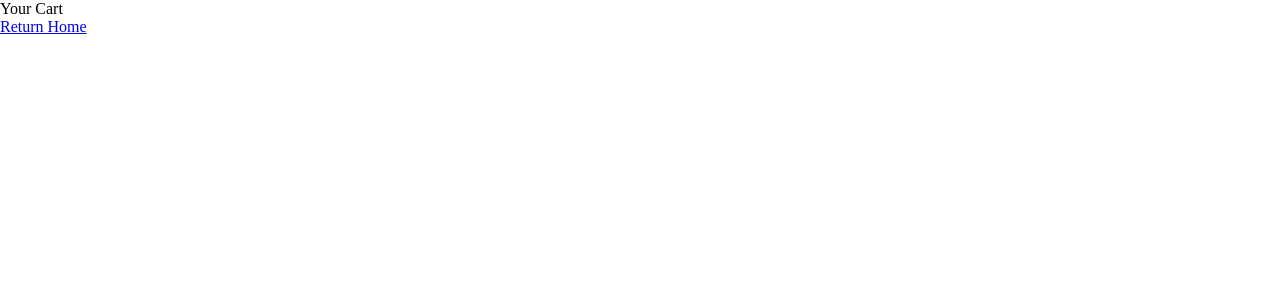
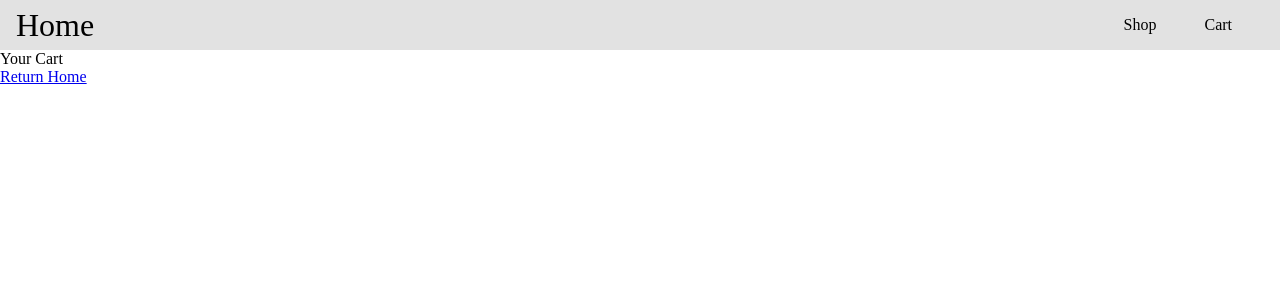
Before and after one commit to nothinktank/odin-shopping-cart, a React (Vite) app: page /cart in a window 1280 px wide. Shown: the top 300 px of the page. Built offline with nearby package versions, Linux system fonts and the light colour scheme.

Commit message:
routed outlets for home, shop and cart pages

```diff
--- a/src/App.jsx
+++ b/src/App.jsx
@@ -1,8 +1,12 @@
 import { useState } from 'react'
 import './App.css'
 import './style.css'
-import { Link } from 'react-router'
+import { Link, Route, Routes, Outlet } from 'react-router'
 import Navbar from './Navbar'
+import Home from './pages/Home'
+import Shop from './pages/Shop'
+import Cart from './pages/Cart'
+
 
 
 function App() {
@@ -13,6 +17,12 @@ function App() {
       <div>
         {/* <h1>my shop</h1> */}
         <Navbar></Navbar>
+          <Outlet />
+          {/* <Routes>
+              <Route path='/' element={<Home />} />
+              <Route path='/shop' element={<Shop />} />
+              <Route path='/cart' element={<Cart />} />
+          </Routes> */}
 
           {/* <ul>
           <li>
--- a/src/Navbar.jsx
+++ b/src/Navbar.jsx
@@ -4,7 +4,7 @@ import { Link } from "react-router"
 const Navbar = () => {
     return (
         <nav className="nav">
-            <Link to="/" className="site-title">Home</Link>
+            <Link to="Home" className="site-title">Home</Link>
             <ul>
                 <li>
                     <Link className="links" to='Shop'>Shop</Link>
--- /dev/null
+++ b/src/pages/Cart.jsx
@@ -0,0 +1,12 @@
+import { Link } from "react-router";
+
+const Cart = () => {
+    return (
+        <>
+            <div>Your Cart</div>
+            <Link to='/'>Return Home</Link>
+        </>
+    )
+}
+
+export default Cart;
--- /dev/null
+++ b/src/pages/Home.jsx
@@ -0,0 +1,9 @@
+const Home = () => {
+    return (
+        <div>
+            <h1>Home</h1>
+        </div>
+    )
+}
+
+export default Home;
--- /dev/null
+++ b/src/pages/Shop.jsx
@@ -0,0 +1,13 @@
+import { Link } from "react-router";
+
+const Shop = () => {
+    return (
+        <>
+            <div>Shop</div>
+            <Link to='/'>Return Home</Link>
+        </>
+
+    )
+}
+
+export default Shop;
```
Also changed, not shown: src/main.jsx (+9 -2 lines).
